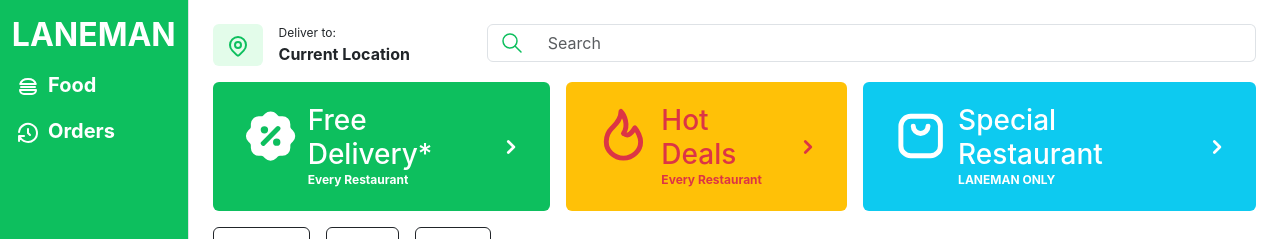
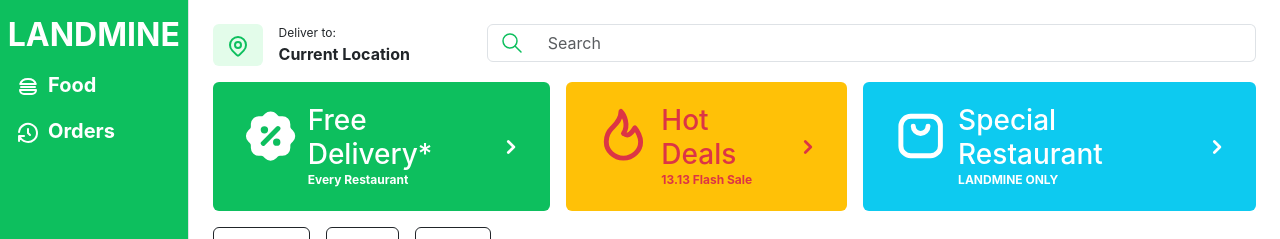
Before and after one commit to S4NHXNU1/lanmine-food-delivery, a React (Create React App) app: page / in a window 1280 px wide. Shown: the top 239 px of the page. Built offline with nearby package versions, Linux system fonts and the light colour scheme.

Commit message:
feat: app rename

```diff
--- a/src/App.js
+++ b/src/App.js
@@ -11,7 +11,7 @@
         className="bg-success border-end vh-100 pt-3 sticky-top"
         style={{ width: '200px' }}
       >
-        <h2 className='text-white text-center'><b>LANEMAN</b></h2>
+        <h2 className='text-white text-center'><b>LANDMINE</b></h2>
         <ul className="nav d-flex flex-column justify-content-between" style={{ height: '92vh' }}>
           <div>
             <li className="nav-item">
--- a/src/pages/Food.js
+++ b/src/pages/Food.js
@@ -32,7 +32,7 @@
                         <IconFlame className='text-danger' stroke={2} style={{width: '64px', height: '64px'}} />
                         <div className='d-flex flex-column ms-2 my-auto text-danger'>
                             <h3 className='mb-0 text-start'>Hot Deals</h3>
-                            <b className='mb-0 text-start' style={{fontSize: '0.75rem'}}>Every Restaurant</b>
+                            <b className='mb-0 text-start' style={{fontSize: '0.75rem'}}>13.13 Flash Sale</b>
                         </div>
                         <IconChevronRight stroke={3} className='text-danger ms-3 my-auto' />
                     </div>
@@ -42,7 +42,7 @@
                         <IconBrandAppgallery className='text-white' stroke={2} style={{width: '64px', height: '64px'}} />
                         <div className='d-flex flex-column ms-2 my-auto text-white'>
                             <h3 className='mb-0 text-start'>Special Restaurant</h3>
-                            <b className='mb-0 text-start' style={{fontSize: '0.75rem'}}>LANEMAN ONLY</b>
+                            <b className='mb-0 text-start' style={{fontSize: '0.75rem'}}>LANDMINE ONLY</b>
                         </div>
                         <IconChevronRight stroke={3} className='text-white ms-3 my-auto' />
                     </div>
```
